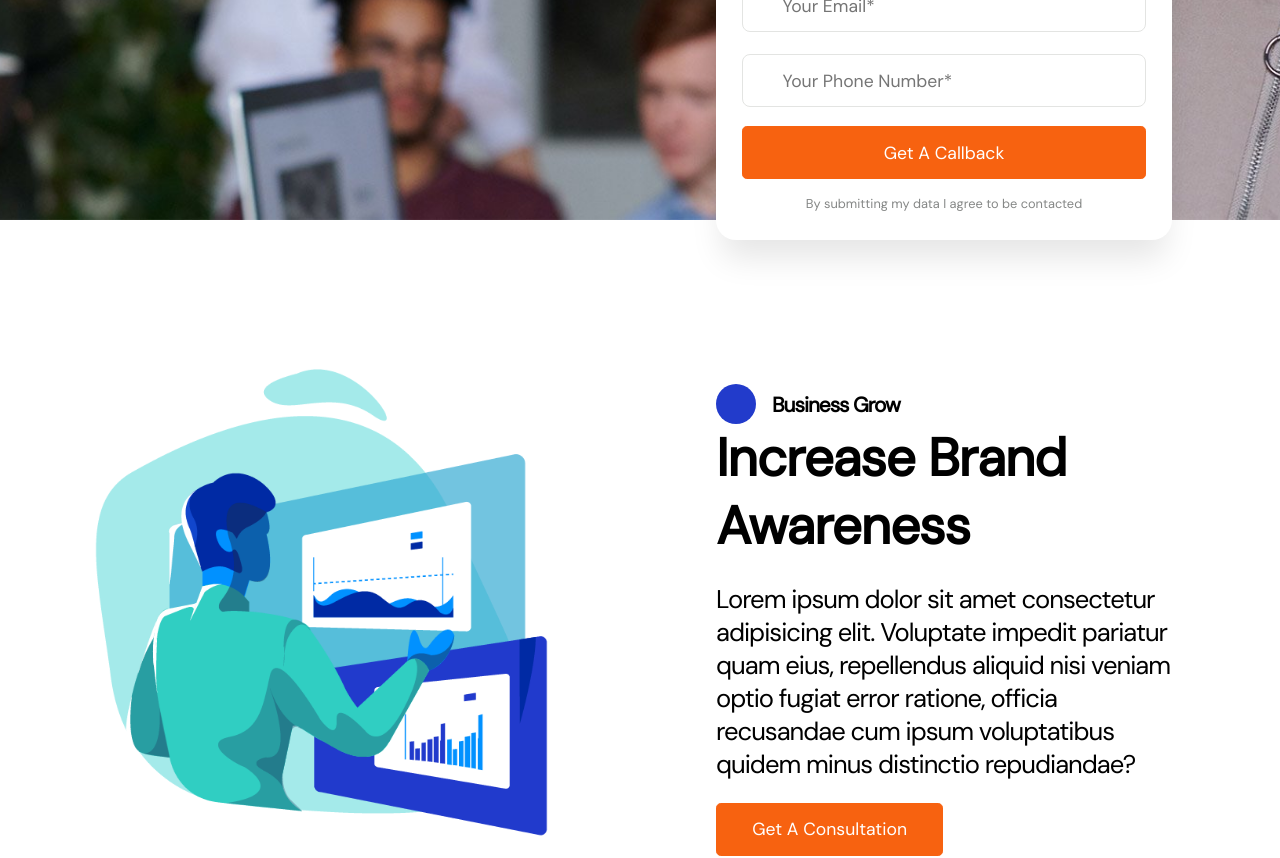
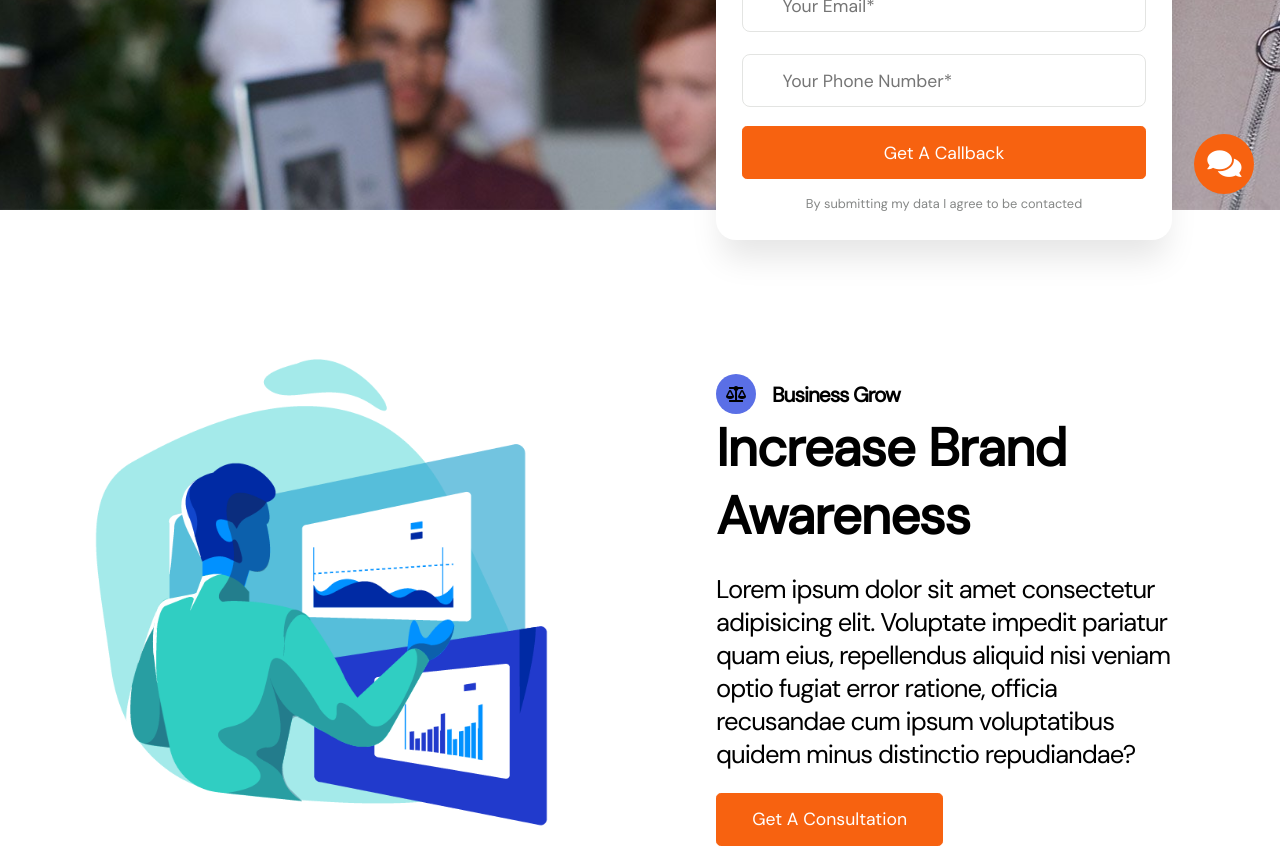
Before and after one commit to parisking93/proj-html-vuejs, a Vue app: page / in a window 1280 px wide. Shown: the part 580-1438 px from the top of the page. Built offline with nearby package versions, Linux system fonts and the light colour scheme.

Commit message:
add style chat

```diff
--- a/src/App.vue
+++ b/src/App.vue
@@ -2,15 +2,17 @@
   <div id="app">
     <Header class="header" :style ="'opacity : ' + opacity"/>
     <Main/>
+    <Chat/>
     <Footer/>
   </div>
 </template>
 
 <script>
-import Header from './components/Header.vue'
-import Main from './components/Main.vue'
-import Footer from './components/Footer.vue'
-import debounce from 'lodash/debounce';
+import Header from './components/Header.vue';
+import Main from './components/Main.vue';
+import Footer from './components/Footer.vue';
+import Chat from './components/Chat.vue';
+
 
 
 export default {
@@ -18,61 +20,47 @@ export default {
   components: {
     Header,
     Main,
-    Footer
+    Footer,
+    Chat
   },
   data() {
     return {
       opacity : 1,
-      oldPosition : 0
+      oldPosition : 0,
 
     }
   },
   created(){
-      this.handleDebouncedScroll = debounce(this.handleScroll, 50);
-      window.addEventListener('scroll', this.handleDebouncedScroll);
-
+    window.addEventListener('scroll', this.handleScroll);
   },
   methods : {
     handleScroll() {
       if (window.scrollY > 700) {
         this.opacity = 0;
-        console.log(this.opacity);
       } else  {
         this.opacity = 1;
-        console.log(this.opacity);
-
       }
       if(this.oldPosition > window.scrollY) {
         this.opacity = 1;
-        console.log(this.opacity);
       }
       this.oldPosition = window.scrollY;
     }
   },
   beforeDestroy() {
-    window.removeEventListener('scroll', this.handleDebouncedScroll);
-  },
+    window.removeEventListener('scroll', this.handleScroll);
+  }
 
 }
 </script>
 
 <style lang="scss">
-  @import '@/styles/variabilesColors.scss';
   @import '@/styles/flex.scss';
-  @import '@/styles/commons.scss';
   @import '@/styles/buttons.scss';
-  @import '@/styles/commonsClass.scss';
 
 #app {
   .header {
-
     transition: all 0.3s ease-in-out;
   }
-  // .header {
-  //     position: fixed;
-  //     top: 0;
-  //     background-color: $white;
-  //     width: 100%;
-  // }
+
 }
 </style>
--- a/src/arrayJs/consultationArr.js
+++ b/src/arrayJs/consultationArr.js
@@ -2,16 +2,16 @@
 export const consultation = [
     {
     icon:{
-        iconImage : 'icon',
+        iconImage : 'fas fa-balance-scale',
         icontext : 'business grow',
-        color : '#223bcb'
+        color : '#5a6fe6'
     },
     title : 'increase brand awareness',
     textCard : 'Lorem ipsum dolor sit amet consectetur adipisicing elit. Voluptate impedit pariatur quam eius, repellendus aliquid nisi veniam optio fugiat error ratione, officia recusandae cum ipsum voluptatibus quidem minus distinctio repudiandae?'
     },
     {
     icon:{
-        iconImage : 'icon',
+        iconImage : 'fas fa-chart-pie',
         icontext : 'investors in people',
         color : '#efd43f'
     },
@@ -20,7 +20,7 @@ export const consultation = [
     },
     {
     icon:{
-        iconImage : 'icon',
+        iconImage : 'fas fa-chart-line',
         icontext : 'social media analysis',
         color :'#38c3a0'
 
--- a/src/arrayJs/headerArr.js
+++ b/src/arrayJs/headerArr.js
@@ -16,7 +16,7 @@ export const links = [
         linkActive : '',
         dropDownLink : [
             {
-                iconColor : "#223bcb",
+                iconColor : "#5a6fe6",
                 icon : 'fas fa-balance-scale',
                 title : 'Strategic Marketing Plan',
                 text : 'Lorem ipsum dolor sit amet consectetur adipisicing elit. Eum architecto quod iste exercitationem recusandae aperiam dolore perferendis commodi blanditiis quidem!'
--- a/src/components/CardConsultation.vue
+++ b/src/components/CardConsultation.vue
@@ -4,7 +4,7 @@
         <div>
             <div class="box-icon-all">
                 <div class="box-icon box-icon-in" :style="'background-color : ' + oggettoConsul.icon.color">
-                    <i></i>
+                    <i :class="oggettoConsul.icon.iconImage"></i>
                 </div>
                 <span class="icon-description">
                     {{oggettoConsul.icon.icontext}}
--- /dev/null
+++ b/src/components/Chat.vue
@@ -0,0 +1,104 @@
+<template>
+    <div class="box-chat">
+        <div class="relative">
+            <div class="box-img-chat font-center">
+                <i class="color-icon fas fa-comments"></i>
+            </div>
+            <div class="chat-window absolute border-r">
+                <header class="header-chat">
+                    <div class="box-ichat">
+                        <i class="fas fa-comments"></i>
+                    </div>
+                    <h5 class=" title-chat">Live Chat</h5>
+                    <div class="box-for-close">
+                        <i class="min-chat fas fa-minus"></i>
+                        <i class="chiudi fas fa-times"></i>
+                    </div>
+                </header>
+                <div class="box-text-chat w-100">
+                        <label for="email" class="description-chat">Email</label>
+                        <input id="email" type="text" placeholder="Inserisci la tua email">
+                        <label for="text-area-chat">Come posso aiutarti?</label>
+                        <textarea id="text-area-chat" name="email" cols="33" rows="7" placeholder="Inserisci il tuo Messaggio...." required></textarea>
+                </div>
+                <div class="box-button">
+                     <button class="button-orange-small">Start Chat</button>
+                </div>
+            </div>
+        </div>
+    </div>
+</template>
+
+<script>
+export default {
+    name : 'Chat'
+}
+</script>
+
+<style lang="scss">
+    @import '@/styles/flex.scss';
+    @import '@/styles/buttons.scss';
+    @import '@/styles/input.scss';
+
+    .box-chat {
+        height: 60px;
+        width: 60px;
+        position: fixed;
+        z-index : 1000;
+        bottom: 2vw;
+        right: 2vw;
+        background-color: $orangeLight;
+        font-size: $font-size-5;
+        border-radius: 50%;
+        @include flex-center-center;
+        cursor: pointer;
+        .color-icon {
+            color: $white;
+        }
+        .chat-window {
+            background-color: $white;
+            top: 0;
+            left: 0;
+            transform:translate(-100%,-90%);
+            overflow: hidden;
+            display: none;
+            .header-chat {
+                @include flex-space;
+                color: $white;
+                background-color: $orangeLight;
+                font-size: $font-size-3;
+                padding: 5px ;
+                h5 {
+                    margin-left: $margin-9;
+                }
+                .box-for-close {
+                    i {
+                        margin: 0 5px;
+                    }
+                }
+
+            }
+            .box-text-chat {
+                padding :$padding-same;
+                label {
+                    font-size: $font-size-1;
+                }
+                input {
+                    @include inputStandard(0.3rem, 5px,100%);
+                    padding-left: $padding-same;
+                }
+                textarea {
+                    border: 1px solid #e3e4e2;
+                    padding: $padding-same;
+                }
+            }
+        }
+        .box-button {
+            @include flex-to-end;
+            padding: $padding-same;
+        }
+
+
+    }
+
+</style>
--- a/src/components/DropDown.vue
+++ b/src/components/DropDown.vue
@@ -40,15 +40,17 @@ export default {
     @import '@/styles/flex.scss';
     @import '@/styles/buttons.scss';
     .drop-down {
-        bottom: -20px;
+        bottom: -10px;
         left : 0;
-        background: $white;
         transform: translate(0,100%);
         border-radius: 10px;
+        overflow: hidden;
         box-shadow: 0px 24px 32px -6px rgba(0,0,0,0.1);
         .sub-drop-down {
             padding: $padding-same-medium;
             display: flex;
+            background: $white;
+
             .drop-down-list {
                 width: 20vw;
                 min-width: 220px;
--- a/src/components/Header.vue
+++ b/src/components/Header.vue
@@ -11,7 +11,7 @@
                 {{links.name}}
                 <i class="fas fa-chevron-down"></i>
               </a>
-              <DropDown class="absolute drop-down-box" :sublink ='links.dropDownLink' :show ='open'/>
+              <DropDown class="absolute drop-down-box" :sublink ='links.dropDownLink'/>
             </template>
             <template v-else-if="index == linkNav.length - 1">
               <a class="last" :class="links.linkActive" href="#" >
@@ -41,7 +41,6 @@ export default {
     data() {
       return {
         linkNav : '',
-        open : 'up'
       }
     },
     created() {
@@ -52,12 +51,6 @@ export default {
       let iconPhone = this.linkNav[this.linkNav.length -1].icon
       bus.$emit('sending', numberPhone, iconPhone);
     },
-    methods : {
-      showDropDown() {
-        this.open = 'down';
-      }
-    }
-
 }
 
 </script>
--- a/src/components/Main.vue
+++ b/src/components/Main.vue
@@ -1,6 +1,6 @@
 <template>
   <div class="overflow-hidden" id="main-page">
-        <section class="jumbo section100">
+        <section class="jumbo section-jumbo">
           <SectionJumbo/>
         </section>
         <!-- 3 sezioni uguali  -->
--- a/src/styles/buttons.scss
+++ b/src/styles/buttons.scss
@@ -70,3 +70,7 @@
     @include  buttonColorDarken($white,$orangeLight,$orangeLight);
     padding: $padding-medium;
 }
+.button-orange-small {
+    @include  buttonColorDarken($white,$orangeLight,$orangeLight);
+    padding: $padding-small;
+}
--- a/src/styles/commonsClass.scss
+++ b/src/styles/commonsClass.scss
@@ -2,7 +2,11 @@
 // section
 .section100 {
   height: 100vh;
-  min-height: 780px;
+  min-height: 750px;
+  max-height: 850px;
+}
+.section-jumbo {
+  height: 790px;
 }
 .padding-section {
   padding: 5rem 2rem;
@@ -138,11 +142,3 @@
   height: 1px;
   width: 100px;
 }
-// .drop-down {
-//   bottom: 0;
-//   left : 0;
-//   width: 300px;
-//   height: 300px;
-//   background: $white;
-//   transform: translate(0,110%)
-// }
--- a/src/styles/flex.scss
+++ b/src/styles/flex.scss
@@ -53,3 +53,7 @@
     justify-content: end;
     align-items: end;
 }
+@mixin flex-to-end {
+    display: flex;
+    justify-content: end;
+}
--- a/src/styles/variabilesColors.scss
+++ b/src/styles/variabilesColors.scss
@@ -5,6 +5,7 @@ $whiteDark : #f7f7f8;
 $dark : #010101;
 $greyLight : #e3e4e2;
 $greyDark : #858786;
+$blulight : #5a6fe6;
 $blue: #223bcb;
 $blueCerullio :#2455b0;
 $yellowGold : #efd43f;
```
